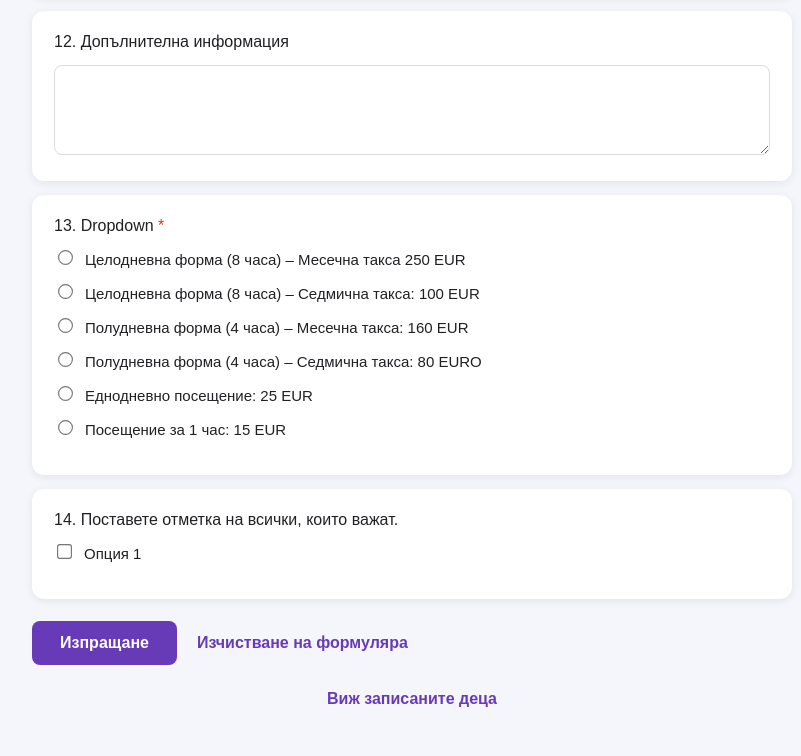
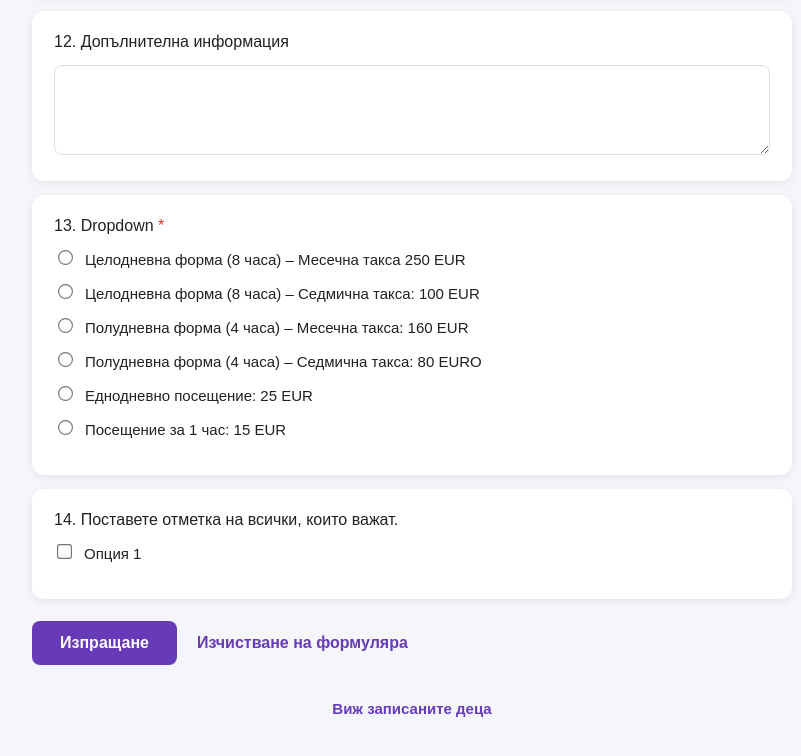
Before and after one commit to littleachieverslearn/LittleAchieversLearn, a plain HTML site: page index.html in a window 1280 px wide. Shown: the part 2077-2833 px from the top of the page, without its empty margins (228-1029 px from the left). Drawn offline with Linux system fonts and the light colour scheme.

Commit message:
add password to panel button

```diff
--- a/index.html
+++ b/index.html
@@ -180,14 +180,19 @@
       margin: 25px 0;
     }
 
-    .panel-link a {
+    .panel-btn {
+      background: transparent;
       color: #673ab7;
+      border: none;
       font-weight: bold;
-      text-decoration: none;
+      font-size: 15px;
+      cursor: pointer;
+      padding: 10px;
     }
 
-    .panel-link a:hover {
+    .panel-btn:hover {
       text-decoration: underline;
+      background: transparent;
     }
 
     @media (max-width: 600px) {
@@ -374,7 +379,9 @@
 
       <div class="buttons">
         <button type="submit" id="submitBtn">Изпращане</button>
-        <button type="button" class="clear-btn" onclick="document.getElementById('summerForm').reset()">Изчистване на формуляра</button>
+        <button type="button" class="clear-btn" onclick="document.getElementById('summerForm').reset()">
+          Изчистване на формуляра
+        </button>
       </div>
 
       <div id="message"></div>
@@ -382,7 +389,9 @@
     </form>
 
     <div class="panel-link">
-      <a href="./panel.html">Виж записаните деца</a>
+      <button type="button" class="panel-btn" onclick="openPanelWithPassword()">
+        Виж записаните деца
+      </button>
     </div>
 
   </div>
@@ -480,5 +489,17 @@
     });
   </script>
 
+  <script>
+    function openPanelWithPassword() {
+      const password = prompt("Въведете парола за достъп:");
+
+      if (password === "00000") {
+        window.location.href = "./panel.html";
+      } else if (password !== null) {
+        alert("Грешна парола!");
+      }
+    }
+  </script>
+
 </body>
 </html>
```
